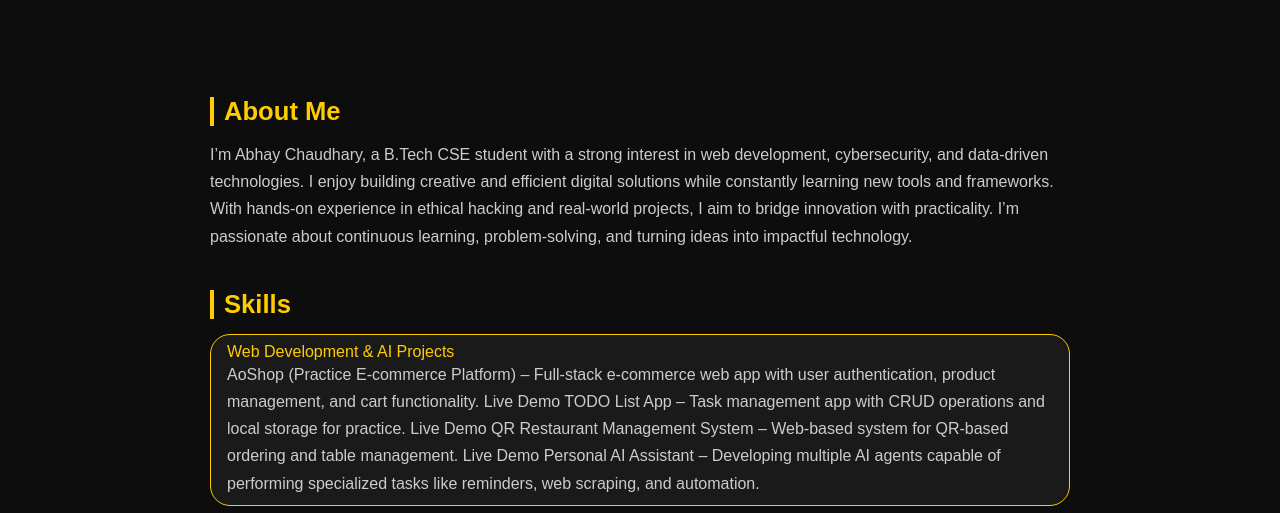
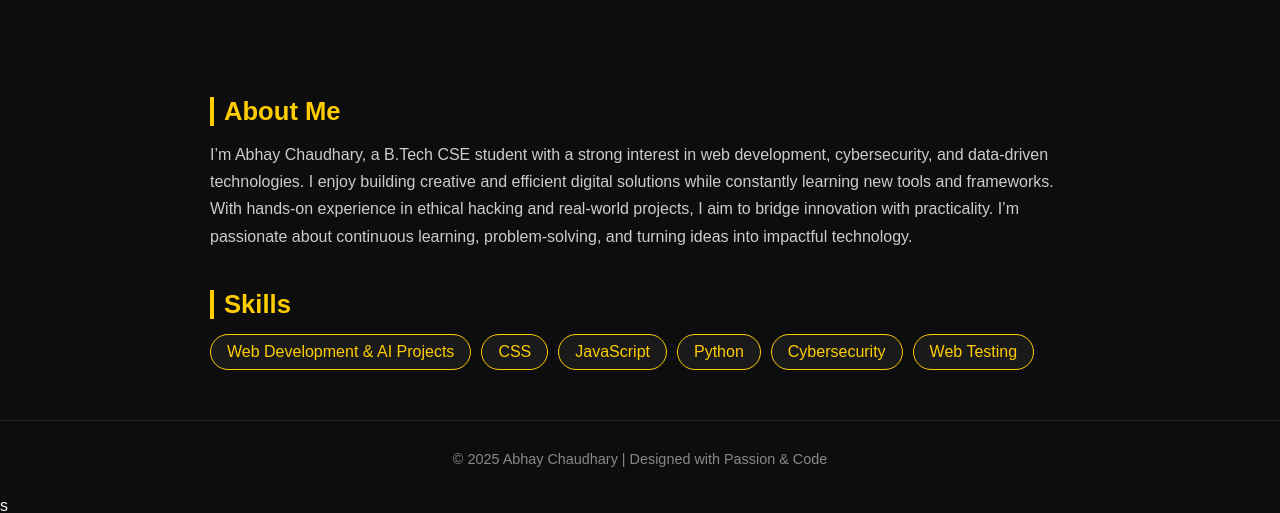
Before and after one commit to AbhayTechCoder/Portfolio, a plain HTML site: page index.html in a window 1280 px wide. Shown: the part 438-951 px from the top of the page. Drawn offline with Linux system fonts and the light colour scheme.

Commit message:
Clean up skills section by removing project details
Removed detailed descriptions of various projects from the skills section.

```diff
--- a/index.html
+++ b/index.html
@@ -225,13 +225,7 @@
   <section id="skills">
     <h3 class="section-title">Skills</h3>
     <div class="skills-list">
-      <div class="skill">Web Development & AI Projects<p>AoShop (Practice E-commerce Platform) – Full-stack e-commerce web app with user authentication, product management, and cart functionality. Live Demo
-
-TODO List App – Task management app with CRUD operations and local storage for practice. Live Demo
-
-QR Restaurant Management System – Web-based system for QR-based ordering and table management. Live Demo
-
-Personal AI Assistant – Developing multiple AI agents capable of performing specialized tasks like reminders, web scraping, and automation. </p></p></div>
+      <div class="skill">Web Development & AI Projects<p> </p></p></div>
       <div class="skill">CSS <p> </p></div>
       <div class="skill">JavaScript<p> </p></div>
       <div class="skill">Python<p> </p></div>
```
